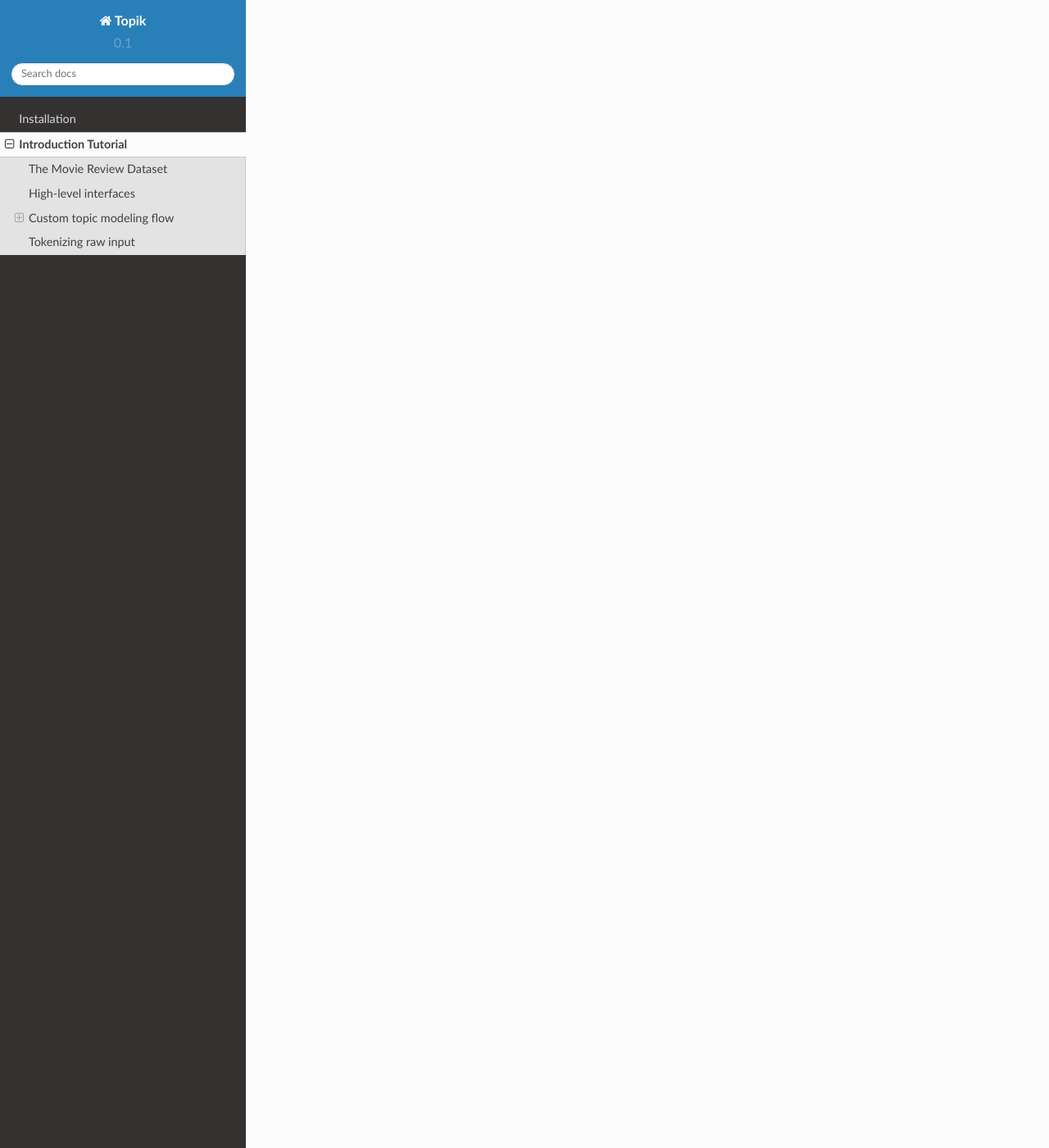
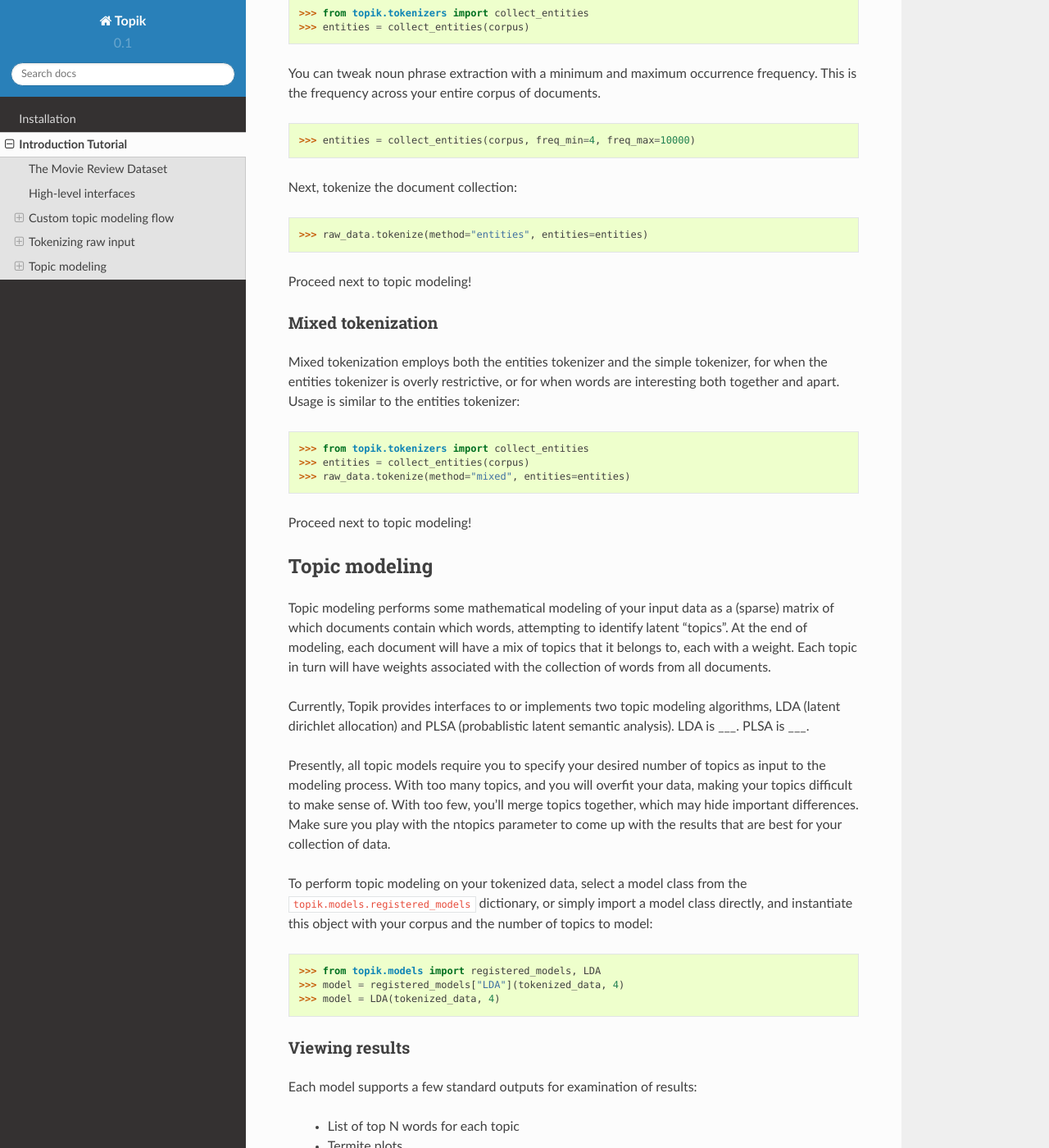
Before and after one commit to ContinuumIO/topik, a Sphinx documentation site: the page built from docs/example.rst, in a window 1280 px wide and 1400 px high, scrolled down 5281 px. Shown: the whole window at 82% size. Built offline with Sphinx 7.4.7 and the Read the Docs theme 2.0.0, drawn with Linux system fonts in a browser that asks for light colours; pages that are not in the unit, such as notebooks, are missing from menus; some of the changed text lies outside the part shown.

Commit message:
document tokenization.  tweak some collocation args for simplicity

```diff
--- a/docs/example.rst
+++ b/docs/example.rst
@@ -214,17 +214,161 @@
 Tokenizing raw input
 --------------------
 
-The next step in topic modeling is to break your documents up into individual terms.  This is called tokenization.  Tokenization is done using the ``tokenize`` method on a Corpus object (returned from ``read_input``):
+The next step in topic modeling is to break your documents up into individual
+terms. This is called tokenization. Tokenization is done using the ``tokenize``
+method on a Corpus object (returned from ``read_input``):
 
 .. code-block:: python
 
    >>> raw_data.tokenize()
 
-The tokenize method accepts a few arguments to specify a tokenization method and control behavior therein.  The available tokenization methods are available in the ``topik.tokenizers.tokenizer_methods`` dictionary.  The presently available methods are:
+The tokenize method accepts a few arguments to specify a tokenization method and
+control behavior therein. The available tokenization methods are available in
+the ``topik.tokenizers.tokenizer_methods`` dictionary. The presently available
+methods are:
 
-  * "simple": lowercases input text and extracts single words.  Uses Gensim.
-  * "collocation": Collects bigrams and trigrams in addition to single words.  Uses NLTK.
-  * "entities": Extracts noun phrases as entities.  Uses NLTK.
-  * "mixed": first extracts noun phrases as entities, then follows up with simple tokenization for single words. Uses NLTK.
+  * "simple": (default) lowercases input text and extracts single words. Uses
+    Gensim.
+  * "collocation": Collects bigrams and trigrams in addition to single words.
+    Uses NLTK.
+  * "entities": Extracts noun phrases as entities. Uses NLTK.
+  * "mixed": first extracts noun phrases as entities, then follows up with
+    simple tokenization for single words. Uses NLTK.
 
-All methods accept a keyword argument ``stopwords``, which are words that will be ignored in tokenization.  These are words that add little content value, such as prepositions.  The default, STOPWORDS, uses gensim's STOPWORDS collection.
+All methods accept a keyword argument ``stopwords``, which are words that will
+be ignored in tokenization. These are words that add little content value, such
+as prepositions. The default, STOPWORDS, uses gensim's STOPWORDS collection.
+
+
+Collocation tokenization
+~~~~~~~~~~~~~~~~~~~~~~~~
+
+Collocation tokenization collects phrases of words (pairs and triplets, bigrams
+and trigrams) that occur together often throughout your collection of documents.
+There are two steps to tokenization with collocation: establishing the patterns
+of bigrams and trigrams, and subsequently tokenizing each document individually.
+
+To obtain the bigram and trigram patterns, use the
+``topik.tokenizers.collect_bigrams_and_trigrams`` function:
+
+
+.. code-block:: python
+
+   >>> from topik.tokenizers import collect_bigrams_and_trigrams
+   >>> patterns = collect_bigrams_and_trigrams(corpus)
+
+
+Parameterization is done at this step, prior to tokenization of the corpus.  Tweakable parameters are:
+
+  * top_n: limit results to a maximum number
+  * min_word_length: the minimum length that any single word can be
+  * min_bigram_freq: the minimum number of times a pair of words must occur together to be included
+  * min_trigram_freq: the minimum number of times a triplet of words must occur together to be included
+
+
+.. code-block:: python
+
+   >>> patterns = collect_bigrams_and_trigrams(corpus, min_word_length=3, min_bigram_freq=3, min_trigram_freq=3)
+
+
+For small bodies of text, you'll need small freq values, but this may be
+correspondingly "noisy."
+
+Next, feed the patterns into the ``tokenize`` method of your corpus object:
+
+.. code-block:: python
+
+   >>> raw_data.tokenize(method="collocation", patterns=patterns)
+
+
+Proceed next to topic modeling!
+
+
+Entities tokenization
+~~~~~~~~~~~~~~~~~~~~~
+
+We refer to entities as noun phrases, as extracted by `the TextBlob library
+<https://textblob.readthedocs.org/en/dev/>`_. Like collocation tokenization,
+entities tokenization is a two-step process. First, you establish noun phrases
+using the ``topik.tokenizers.collect_entities`` function:
+
+.. code-block:: python
+
+   >>> from topik.tokenizers import collect_entities
+   >>> entities = collect_entities(corpus)
+
+
+You can tweak noun phrase extraction with a minimum and maximum occurrence frequency.  This is the frequency across your entire corpus of documents.
+
+.. code-block:: python
+
+   >>> entities = collect_entities(corpus, freq_min=4, freq_max=10000)
+
+
+Next, tokenize the document collection:
+
+
+.. code-block:: python
+
+   >>> raw_data.tokenize(method="entities", entities=entities)
+
+
+Proceed next to topic modeling!
+
+
+Mixed tokenization
+~~~~~~~~~~~~~~~~~~
+
+Mixed tokenization employs both the entities tokenizer and the simple tokenizer, for when the entities tokenizer is overly restrictive, or for when words are interesting both together and apart.  Usage is similar to the entities tokenizer:
+
+.. code-block:: python
+
+   >>> from topik.tokenizers import collect_entities
+   >>> entities = collect_entities(corpus)
+   >>> raw_data.tokenize(method="mixed", entities=entities)
+
+
+Proceed next to topic modeling!
+
+
+Topic modeling
+--------------
+
+Topic modeling performs some mathematical modeling of your input data as a (sparse) matrix of which documents contain which words, attempting to identify latent "topics".  At the end of modeling, each document will have a mix of topics that it belongs to, each with a weight.  Each topic in turn will have weights associated with the collection of words from all documents.
+
+Currently, Topik provides interfaces to or implements two topic modeling algorithms, LDA (latent dirichlet allocation) and PLSA (probablistic latent semantic analysis).  LDA is ___.  PLSA is ___.
+
+Presently, all topic models require you to specify your desired number of topics as input to the modeling process.  With too many topics, and you will overfit your data, making your topics difficult to make sense of.  With too few, you'll merge topics together, which may hide important differences.  Make sure you play with the ntopics parameter to come up with the results that are best for your collection of data.
+
+To perform topic modeling on your tokenized data, select a model class from the ``topik.models.registered_models`` dictionary, or simply import a model class directly, and instantiate this object with your corpus and the number of topics to model:
+
+.. code-block:: python
+
+   >>> from topik.models import registered_models, LDA
+   >>> model = registered_models["LDA"](tokenized_data, 4)
+   >>> model = LDA(tokenized_data, 4)
+
+
+Viewing results
+~~~~~~~~~~~~~~~
+
+Each model supports a few standard outputs for examination of results:
+
+  * List of top N words for each topic
+  * Termite plots
+  * LDAvis-based plots
+
+Each model is free to implement its own additional outputs - check the class members for what might be available.
+
+
+Saving and loading results
+~~~~~~~~~~~~~~~~~~~~~~~~~~
+
+The model object has a ``save`` method.  This method saves a JSON file that describes how to load the rest of the data for your model and for your corpus.  The ``topik.models.load_model`` function will read that JSON file, and recreate the necessary corpus and model objects to leave you where you saved.  Each model has its own binary representation, and each corpus type has its own storage backend.  The JSON file saved here generally does not include corpus data nor model data, but rather is simply instructions on where to find those data.  If you move files around on your hard disk, make sure to pick up everything with the JSON file.
+
+.. code-block:: python
+
+   >>> model.save("test_data.json")
+   >>> from topik.models import load_model
+   >>> model = load_model("test_data.json")
+   >>> model.get_top_words(10)
```
Also changed, not shown: 1 other file.
